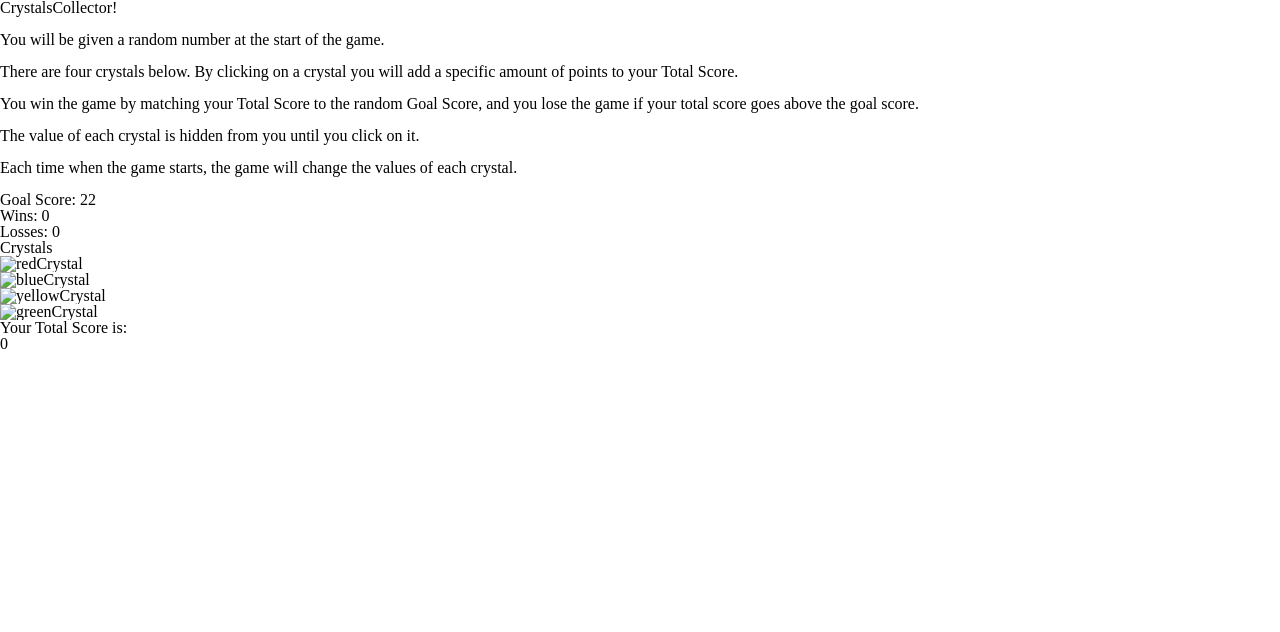
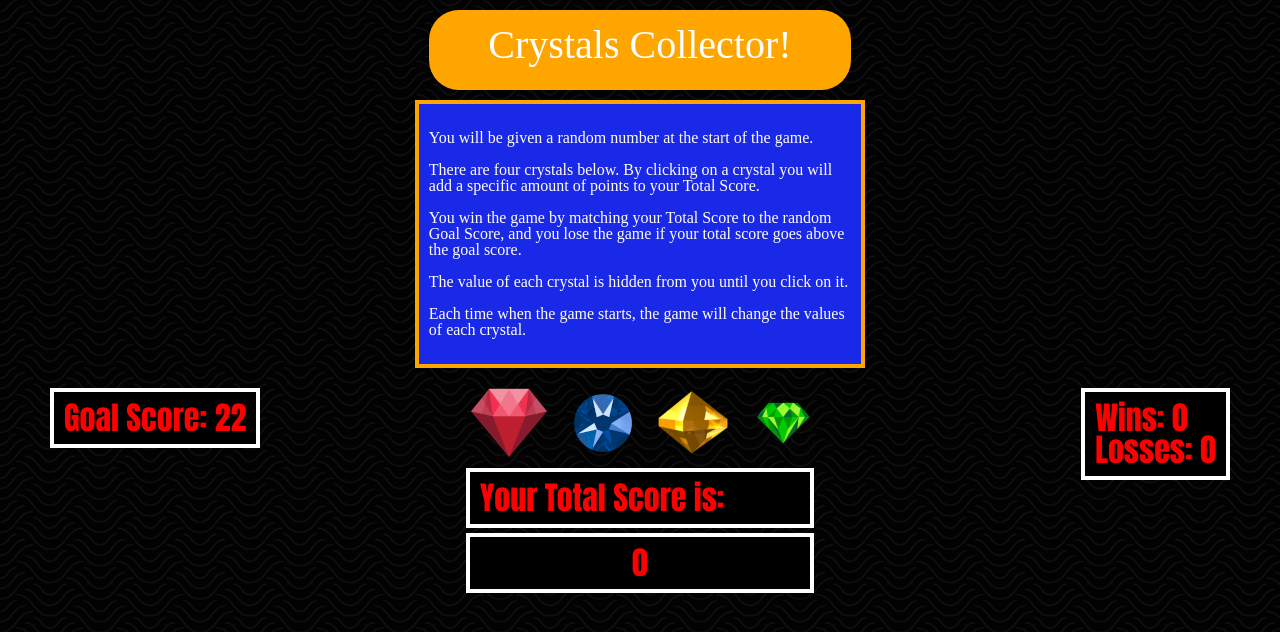
Before and after one commit to edepaolo/crystal-game, a plain HTML site: page index.html in a window 1280 px wide. Drawn offline with nearby package versions, Linux system fonts and the light colour scheme.

Commit message:
Added CSS and took out text in #TotalScoreNum and #crystalContainer

```diff
--- a/assets/css/style.css
+++ b/assets/css/style.css
@@ -0,0 +1,100 @@
+body {
+    background-image: url(../images/papyrus-dark.png);
+}
+
+#title {
+    color: white;
+    font-size: 40px;
+    background-color: orange;
+    margin: 10px auto 0 auto;
+    height: 80px;
+    width: 33%;
+    text-align: center;
+    line-height: 70px;
+    border-radius: 30px;
+
+}
+
+#instructions {
+    background-color: rgb(26, 40, 231);
+    color: white;
+    margin: 10px auto 0 auto;
+    width: 33%;
+    padding: 10px;
+    border: 4px solid orange;
+
+}
+
+#goalScore {
+    font-family: Impact, Haettenschweiler, 'Arial Narrow Bold', sans-serif;
+    color: red;
+    font-size: 32px;
+    background-color: black;
+    float: left;
+    border: 4px solid white;
+    padding: 10px;
+    margin-top: 20px;
+    margin-left: 50px;
+}
+
+#winloss {
+    float: right;
+    display: inline-block;
+    background-color: black;
+    font-family: Impact, Haettenschweiler, 'Arial Narrow Bold', sans-serif;
+    color: red;
+    font-size: 32px;
+    border: 4px solid white;
+    padding: 10px;
+    margin-top: 20px;
+    margin-right: 50px;
+}
+
+#crystalContainer {
+    float: left;
+    margin: 10 auto 0 auto;
+    width: 33%;
+}
+
+#redCrystal {
+    float: left;
+    margin-left: 200px;
+    padding: 20px 10px 10px 10px;
+}
+#blueCrystal {
+    float: left;
+    padding: 20px 10px 10px 10px;
+}
+#yellowCrystal {
+    float: left;
+    padding: 20px 10px 10px 10px;
+}
+#greenCrystal {
+    float: left;
+    padding: 20px 10px 10px 10px;
+}
+
+#totalScore {
+    background-color: black;
+    font-family: Impact, Haettenschweiler, 'Arial Narrow Bold', sans-serif;
+    color: red;
+    font-size: 32px;
+    border: 4px solid white;
+    padding: 10px;
+    position: relative;
+    margin: 100px auto 5px auto;
+    width: 25%;
+
+}
+
+#totalScoreNum {
+    background-color: black;
+    font-family: Impact, Haettenschweiler, 'Arial Narrow Bold', sans-serif;
+    color: red;
+    font-size: 32px;
+    border: 4px solid white;
+    padding: 10px;
+    margin: 0 auto 0 auto;
+    width: 25%;
+    text-align: center;
+}
--- a/index.html
+++ b/index.html
@@ -11,7 +11,7 @@
 
 <body>
 
-<div id="title"><h1>CrystalsCollector!</h1></div>
+<div id="title"><h1>Crystals Collector!</h1></div>
 
 <div id="instructions">
     <br>
@@ -34,17 +34,17 @@
     <div id="losses">Losses: 0</div>
 </div>
 
-<div id="crystalsContainer">Crystals
-    <div id="redCrystal"><img src="" alt="redCrystal"></div>
-    <div id="blueCrystal"><img src="" alt="blueCrystal"></div>
-    <div id="yellowCrystal"><img src="" alt="yellowCrystal"></div>
-    <div id="greenCrystal"><img src="" alt="greenCrystal"></div>
+<div id="crystalsContainer">
+    <div id="redCrystal"><img src="assets/images/Red_Crystal_Transparent_PNG_Clip_Art_Image_78x70.png" alt="redCrystal"></div>
+    <div id="blueCrystal"><img src="assets/images/2088_RoyalBlue_70x70.png" alt="blueCrystal"></div>
+    <div id="yellowCrystal"><img src="assets/images/yellow_Zircon_127304_70x70.png" alt="yellowCrystal"></div>
+    <div id="greenCrystal"><img src="assets/images/green_crystal_70x70.png" alt="greenCrystal"></div>
 </div>
 
 
 <div id="totalScore">Your Total Score is: </div>
 
-<div id="totalScoreNum">Total Score Number</div>
+<div id="totalScoreNum"></div>
 
 
 
```
Also changed, not shown: assets/images/2088_RoyalBlue_70x70.png (added), assets/images/Red_Crystal_Transparent_PNG_Clip_Art_Image_78x70.png (added), assets/images/green_crystal_70x70.png (added), assets/images/papyrus-dark.png (added), assets/images/yellow_Zircon_127304_70x70.png (added).
